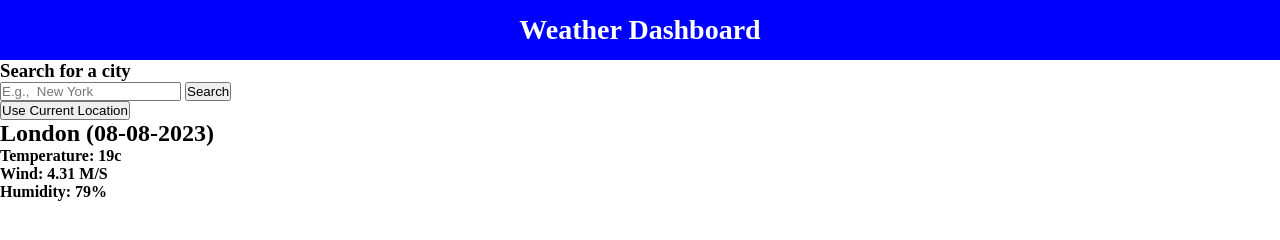
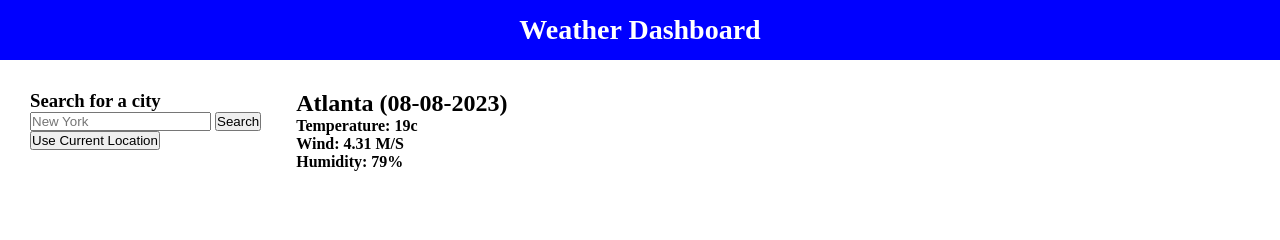
Before and after one commit to Lammyy5/HW6, a plain HTML site: page index.html in a window 1280 px wide. Drawn offline with Linux system fonts and the light colour scheme.

Commit message:
changed some html code

```diff
--- a/index.html
+++ b/index.html
@@ -13,7 +13,7 @@
     <div class="container">
         <div class="weather-input">
             <h3>Search for a city</h3>
-            <input type="text" placeholder="E.g.,  New York" >
+            <input type="text" placeholder="New York" >
             <button class="search-btn">Search</button>
             <div class="divider"></div>
             <button class="location-btn">Use Current Location</button>
@@ -23,7 +23,7 @@
             <div class="weather-data">
                 <div class="current-weather">
                     <div class="details"></div>
-                    <h2>London (08-08-2023)</h2>
+                    <h2>Atlanta (08-08-2023)</h2>
                     <h4>Temperature: 19c</h4>
                     <h4>Wind: 4.31 M/S</h4>
                     <h4>Humidity: 79%</h4>
--- a/style.css
+++ b/style.css
@@ -13,3 +13,8 @@ h1 {
     padding: 14px 0;
     text-align: center;
 }
+.container {
+    display:flex;
+    gap: 35px;
+    padding: 30px;
+}
```
